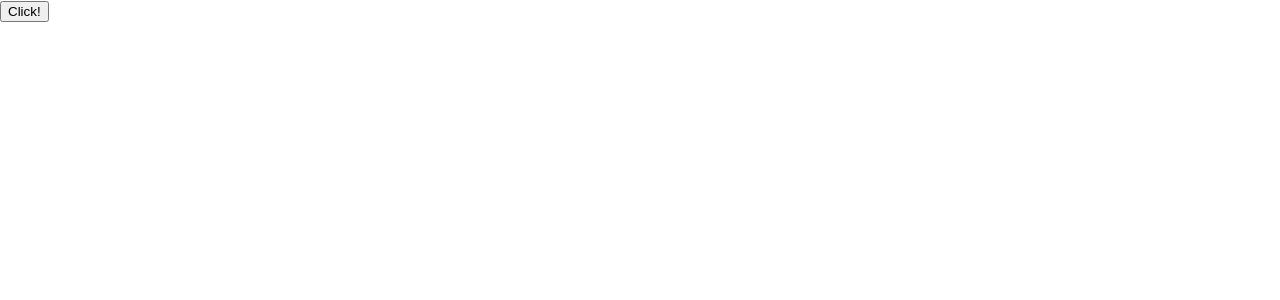
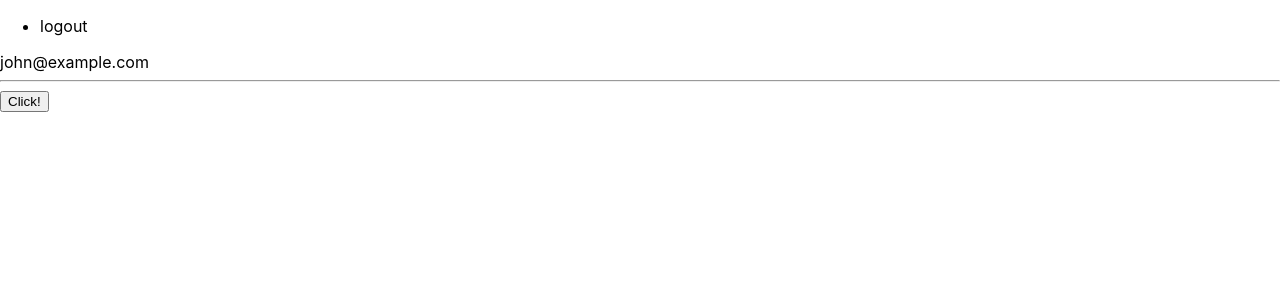
Before and after one commit to greenpea88/BE_react_overview, a Next.js app in the folder oauth_app/: page / in a window 1280 px wide. Both pictures are taken after a click on the button "Click!". Shown: the top 300 px of the page. Built offline with nearby package versions, Linux system fonts and the light colour scheme.

Commit message:
:sparkles: NEW: add base layout

```diff
--- a/oauth_app/pages/_app.js
+++ b/oauth_app/pages/_app.js
@@ -1,10 +1,23 @@
-import { useState } from 'react'
+import { useEffect, useState } from 'react'
 import { AuthContext } from '../shared/context/auth'
+import BaseLayout from '../shared/layouts/base'
 import '../styles/globals.css'
 
 function MyApp({ Component, pageProps }) {
   const [isSignedIn, setIsSignedIn] = useState(false)
   const [profile, setProfile] = useState(null)
+
+  useEffect(() => {
+    try {
+      const profile = JSON.parse(localStorage.getItem("profile"))
+      if (profile){
+        setIsSignedIn(true)
+        setProfile(profile)
+      }
+    }catch(err){
+
+    }
+  }, [])
 
   return (
   <AuthContext.Provider value={{
@@ -13,7 +26,9 @@ function MyApp({ Component, pageProps }) {
     setIsSignedIn,
     setProfile,
   }}>
-    <Component {...pageProps} />
+    <BaseLayout>
+      <Component {...pageProps} />
+    </BaseLayout>
   </AuthContext.Provider>
 )
 }
--- /dev/null
+++ b/oauth_app/shared/layouts/base.js
@@ -0,0 +1,36 @@
+import Link from "next/link"
+import React from "react"
+import { useAuth } from "../context/auth"
+
+const BaseLayout = ({children}) => {
+    const {isSignedIn, profile} = useAuth()
+
+    return (
+        <div>
+            <ul>
+                {isSignedIn ? (
+                    <>
+                        <li>
+                            <Link href={"/logout"}>
+                                <a>logout</a>
+                            </Link>
+                        </li>
+                    </>
+                ) : (
+                    <li>
+                        <Link href={"/login"}>
+                            <a>login</a>
+                        </Link>
+                    </li>
+                )
+            }
+            </ul>
+            {profile && <div>{profile.email}</div>}
+            <hr/>
+            <div>{children}</div>
+        </div>
+    )
+
+}
+
+export default BaseLayout
```
